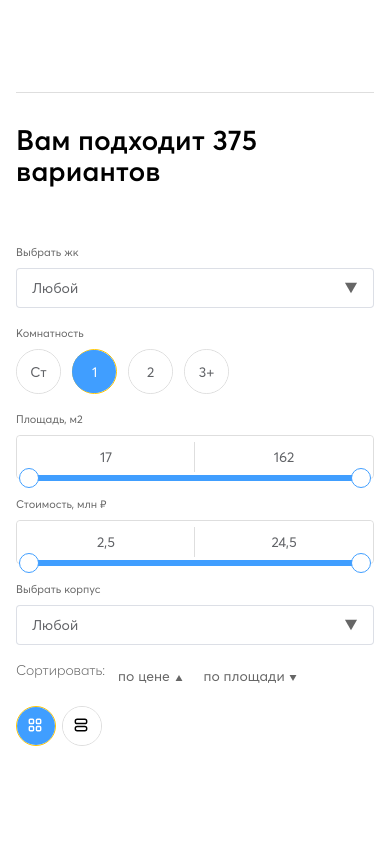
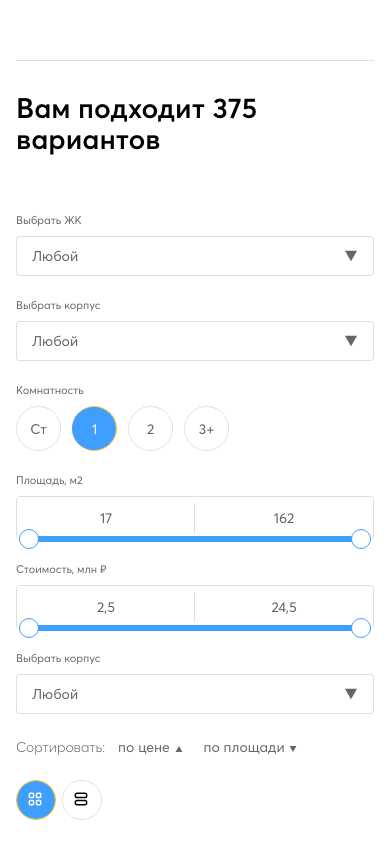
Before and after one commit to ruslan-byte/RRobTest, a Vue app: page / in a window 390 px wide. Built offline with nearby package versions, Linux system fonts and the light colour scheme.

Commit message:
сделал адаптив до 1024

```diff
--- a/src/App.vue
+++ b/src/App.vue
@@ -1,4 +1,4 @@
-<template>
+F<template>
   <div class="app container">
     <Header />
   </div>
@@ -10,9 +10,10 @@
   }
 </script>
 
-<style>
-  .app.container
+<style lang="scss">
+  .app.container {padding-top: 60px; }
+  @media (min-width: $tablet)
   {
-    padding-top: 92px;
+    .app.container {padding-top: 80px; }
   }
 </style>
--- a/src/components/Header.vue
+++ b/src/components/Header.vue
@@ -1,12 +1,13 @@
 <template>
 	<header class="header">
 		<h2 class="header__title">Вам подходит 375 вариантов</h2>
-		<el-row>
-			<el-col>
+		<el-row :gutter="20">
+			<el-col :sm="12"
+				class="header__select"
+			>
 				<label>
-					<p>Выбрать жк</p>
+					<p>Выбрать ЖК</p>
 					<el-select
-						class="select"
 						v-model="selectExample.value"
 						placeholder="Select"
 						size="large"
@@ -21,34 +22,13 @@
 					</el-select>
 				</label>
 			</el-col>
-			<el-col>
-				<label>
-					<p>Комнатность</p>
-					<el-radio-group v-model="radioData" size="large">
-						<el-radio-button label="Ст"  />
-						<el-radio-button label="1" />
-						<el-radio-button label="2" />
-						<el-radio-button label="3+" />
-					</el-radio-group>
-				</label>
-			</el-col>
-			<el-col>
-				<label>
-					<p>Площадь, м2 </p>
-					<range-slider :range="[17, 162]"/>
-				</label>
-			</el-col>
-			<el-col>
-				<label>
-					<p>Стоимость, млн ₽ </p>
-					<range-slider :range="[25, 245]" isFloat/>
-				</label>
-			</el-col>
-			<el-col>
+			<el-col
+				class="header__select header__select--desktop"
+				:sm="12"
+			>
 				<label>
 					<p>Выбрать корпус</p>
 					<el-select
-						class="select"
 						v-model="selectExample.value"
 						placeholder="Select"
 						size="large"
@@ -64,11 +44,52 @@
 				</label>
 			</el-col>
 		</el-row>
-		<el-row>
-			<el-col>
+		<el-row :gutter="20">
+			<el-col :sm="8">
+				<p>Комнатность</p>
+				<el-radio-group v-model="radioData" size="large">
+					<el-radio-button label="Ст"  />
+					<el-radio-button label="1" />
+					<el-radio-button label="2" />
+					<el-radio-button label="3+" />
+				</el-radio-group>
+			</el-col>
+			<el-col :sm="8">
+				<label>
+					<p>Площадь, м2 </p>
+					<range-slider :range="[17, 162]"/>
+				</label>
+			</el-col>
+			<el-col :sm="8">
+				<label>
+					<p>Стоимость, млн ₽ </p>
+					<range-slider :range="[25, 245]" isFloat/>
+				</label>
+			</el-col>
+			<el-col class="header__select header__select--mobile">
+				<label>
+					<p>Выбрать корпус</p>
+					<el-select
+						v-model="selectExample.value"
+						placeholder="Select"
+						size="large"
+						:suffixIcon="selectExample.arrow"
+					>
+						<el-option
+							v-for="item in selectExample.options"
+							:key="item.value"
+							:label="item.label"
+							:value="item.value"
+						/>
+					</el-select>
+				</label>
+			</el-col>
+		</el-row>
+		<el-row  justify="space-between" align="middle">
+			<el-col span="12">
 				<toggle-sort-params />
 			</el-col>
-			<el-col>
+			<el-col span="12">
 				<toggle-card-type />
 			</el-col>
 		</el-row>
@@ -131,7 +152,25 @@
 		}
 		.el-col
 		{
-			margin-bottom: 20px;
+			margin-bottom: 24px;
+		}
+		&__select--desktop
+		{
+			display: none;
+		}
+	}
+	@media (min-width: $tablet)
+	{
+		.header
+		{
+			padding-top: 40px;
+			h2{margin-bottom: 80px;}
+			.el-col {margin-bottom: unset; }
+			.el-row {margin-bottom: 24px;}
+			.el-row:nth-of-type(2) {margin-bottom: 30px;}
+			.header__select .el-select{width: 100%;}
+			.header__select--desktop{display: block;}
+			.header__select--mobile{display: none;}
 		}
 	}
 </style>
--- a/src/components/ToggleSortParams.vue
+++ b/src/components/ToggleSortParams.vue
@@ -68,6 +68,7 @@
 	p
 	{
 		font-size: 14px;
+		margin: 0;
 	}
 }
 @media (min-width: $tablet)
```
